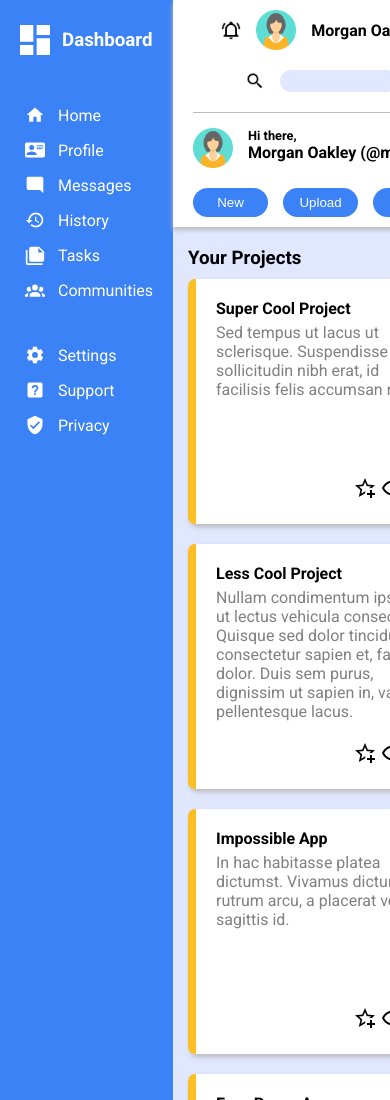
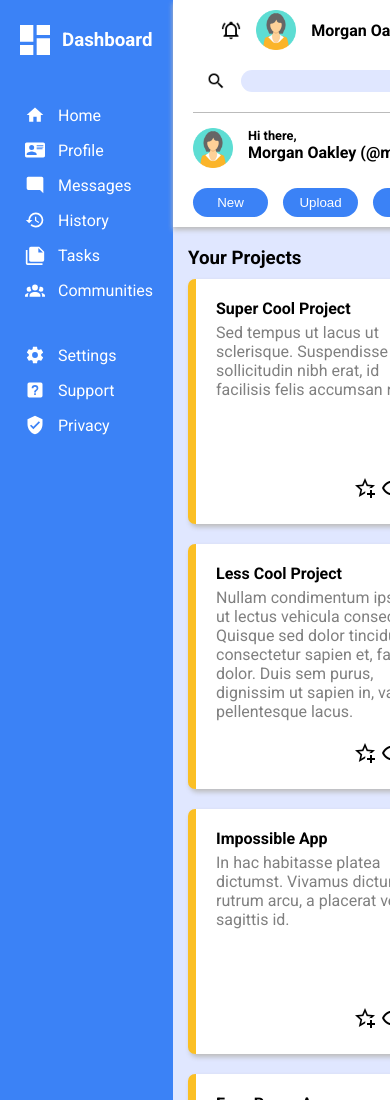
Before and after one commit to mwiafeansong/odin-projects, a plain HTML site: page admin-dashboard/index.html in a window 390 px wide. Shown: the top 1100 px of the page. Drawn offline with Linux system fonts and the light colour scheme.

Commit message:
Change width of input field

```diff
--- a/admin-dashboard/style.css
+++ b/admin-dashboard/style.css
@@ -234,6 +234,10 @@
         border-bottom: 1px solid #bbb;
     }
 
+    .search input {
+        width: 50vw;
+    }
+
     .search, .intro-menu {
         align-items: center;
         gap: 20px;
```
